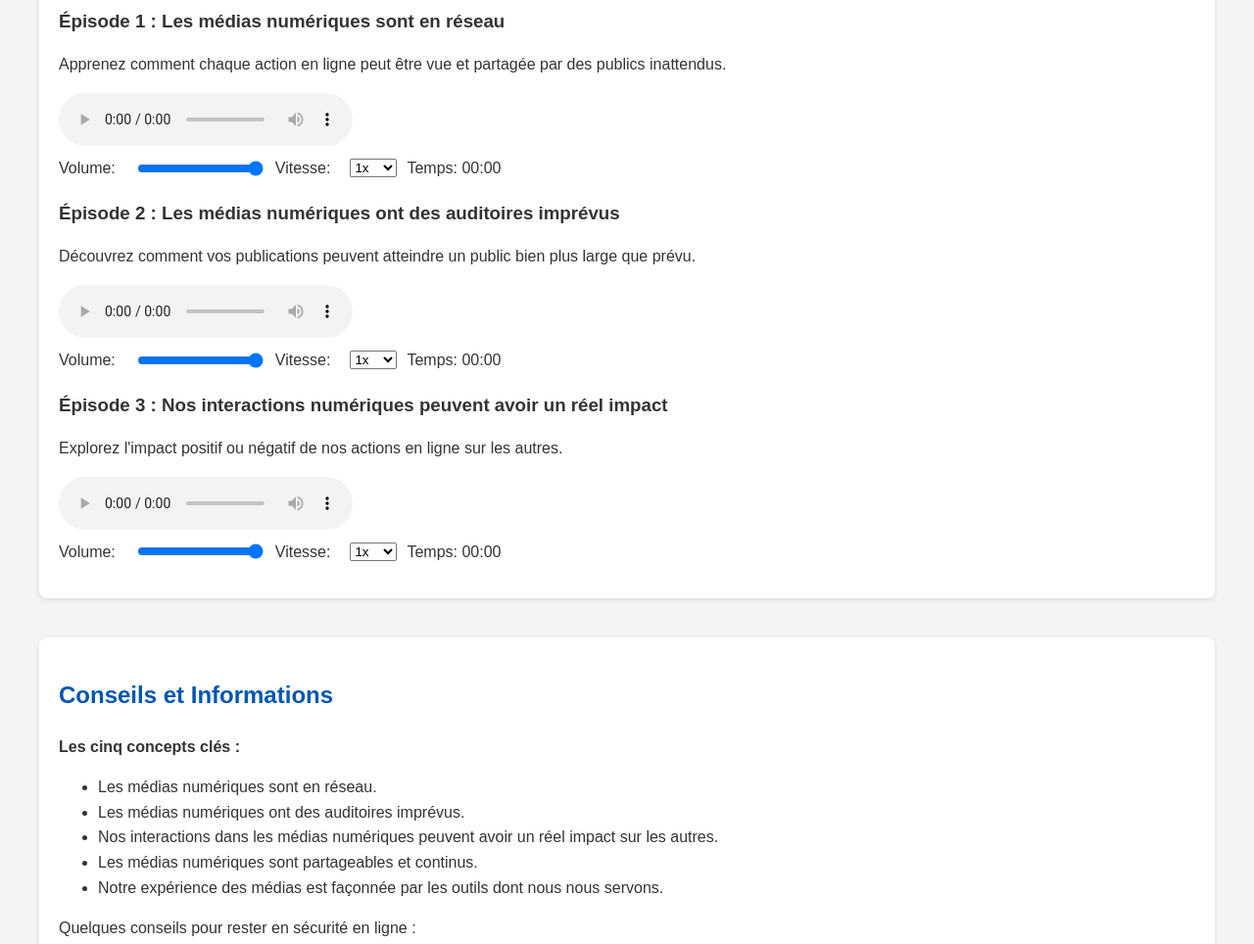
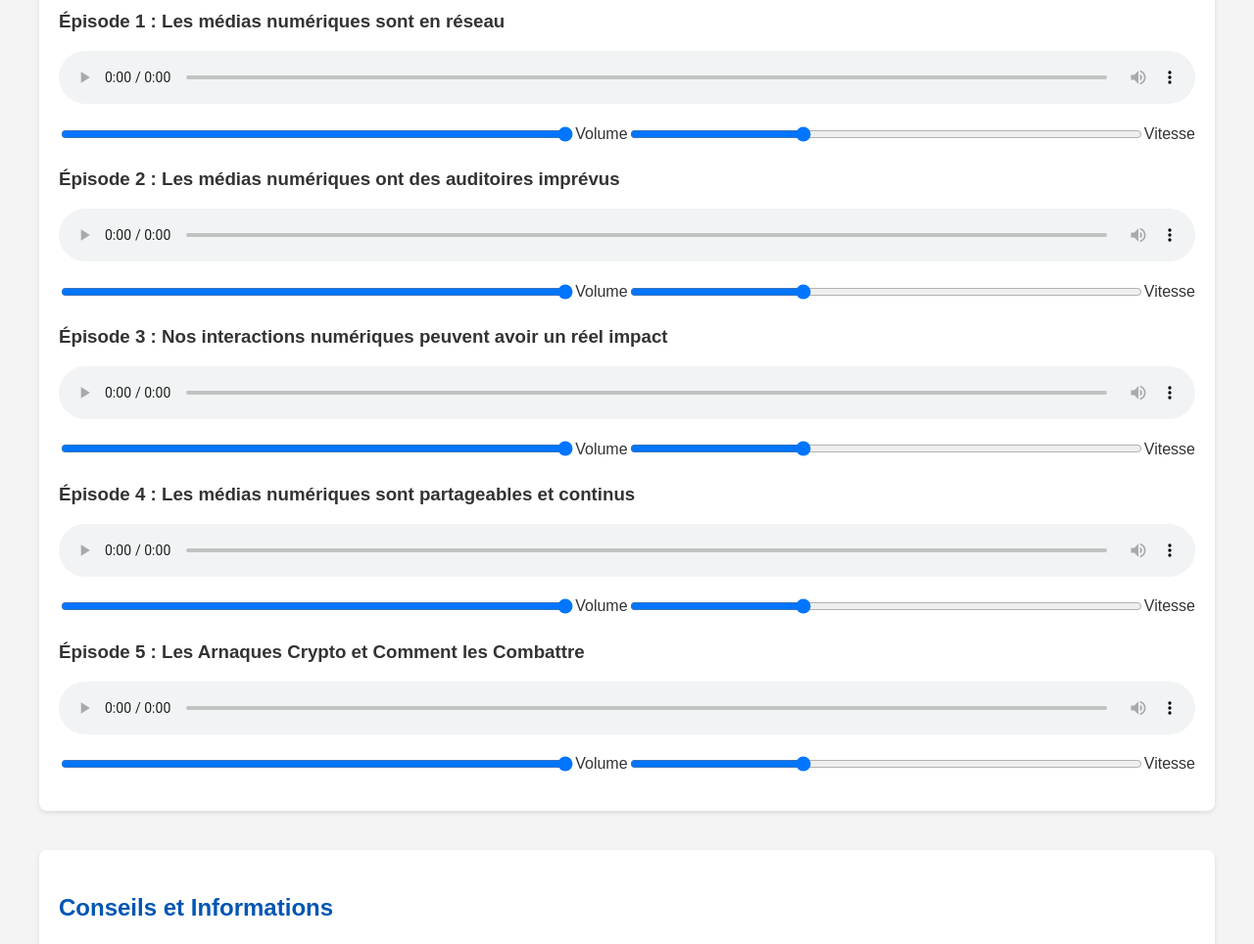
Before and after one commit to o2trappy/Le-Citoyen-Numerique, a website: page public/index.html in a window 1280 px wide. Shown: the part 600-1564 px from the top of the page at 98% size. Drawn offline with Linux system fonts and the light colour scheme.

Commit message:
Update index.html

```diff
--- a/public/index.html
+++ b/public/index.html
@@ -53,19 +53,6 @@
         .episode h3 {
             margin-bottom: 5px;
         }
-        .audio-container {
-            display: flex;
-            flex-direction: column;
-            gap: 10px;
-        }
-        .audio-controls {
-            display: flex;
-            align-items: center;
-            gap: 10px;
-        }
-        .audio-controls label {
-            margin-right: 10px;
-        }
         .play-button {
             display: inline-block;
             margin-top: 5px;
@@ -78,6 +65,19 @@
         }
         .play-button:hover {
             background: #003f8c;
+        }
+        audio {
+            width: 100%;
+            margin-top: 10px;
+        }
+        .controls {
+            display: flex;
+            justify-content: space-between;
+            align-items: center;
+            margin-top: 10px;
+        }
+        .controls input[type="range"] {
+            width: 60%;
         }
     </style>
 </head>
@@ -92,7 +92,7 @@
     </header>
 
     <div class="container">
-        <!-- Welcome Section -->
+        <!-- About Section -->
         <section id="about" class="section">
             <h2>À propos de nous</h2>
             <p><strong>Oliver</strong> : spécialiste des médias numériques, passionné par les technologies et les plateformes en ligne.</p>
@@ -103,77 +103,71 @@
         <!-- Episodes Section -->
         <section id="listen" class="section">
             <h2>Épisodes</h2>
-
             <div class="episode">
                 <h3>Épisode 1 : Les médias numériques sont en réseau</h3>
-                <p>Apprenez comment chaque action en ligne peut être vue et partagée par des publics inattendus.</p>
-                <div class="audio-container">
-                    <audio id="episode1" controls>
-                        <source src="audio/episode1.mp3" type="audio/mp3">
+                <audio controls>
+                    <source src="episode1.mp3" type="audio/mp3">
                     Votre navigateur ne supporte pas l'élément audio.
                 </audio>
-                    <div class="audio-controls">
-                        <label for="volume1">Volume:</label>
-                        <input id="volume1" type="range" min="0" max="1" step="0.01" value="1">
-                        <label for="speed1">Vitesse:</label>
-                        <select id="speed1">
-                            <option value="0.5">0.5x</option>
-                            <option value="1" selected>1x</option>
-                            <option value="1.5">1.5x</option>
-                            <option value="2">2x</option>
-                        </select>
-                        <span>Temps: <span id="time1">00:00</span></span>
+                <div class="controls">
+                    <input type="range" id="volume1" min="0" max="1" step="0.1" value="1">
+                    <label for="volume1">Volume</label>
+                    <input type="range" id="speed1" min="0.5" max="2" step="0.1" value="1">
+                    <label for="speed1">Vitesse</label>
                 </div>
             </div>
-            </div>
-
             <div class="episode">
                 <h3>Épisode 2 : Les médias numériques ont des auditoires imprévus</h3>
-                <p>Découvrez comment vos publications peuvent atteindre un public bien plus large que prévu.</p>
-                <div class="audio-container">
-                    <audio id="episode2" controls>
-                        <source src="audio/episode2.mp3" type="audio/mp3">
+                <audio controls>
+                    <source src="episode2.mp3" type="audio/mp3">
                     Votre navigateur ne supporte pas l'élément audio.
                 </audio>
-                    <div class="audio-controls">
-                        <label for="volume2">Volume:</label>
-                        <input id="volume2" type="range" min="0" max="1" step="0.01" value="1">
-                        <label for="speed2">Vitesse:</label>
-                        <select id="speed2">
-                            <option value="0.5">0.5x</option>
-                            <option value="1" selected>1x</option>
-                            <option value="1.5">1.5x</option>
-                            <option value="2">2x</option>
-                        </select>
-                        <span>Temps: <span id="time2">00:00</span></span>
+                <div class="controls">
+                    <input type="range" id="volume2" min="0" max="1" step="0.1" value="1">
+                    <label for="volume2">Volume</label>
+                    <input type="range" id="speed2" min="0.5" max="2" step="0.1" value="1">
+                    <label for="speed2">Vitesse</label>
                 </div>
             </div>
-            </div>
-
             <div class="episode">
                 <h3>Épisode 3 : Nos interactions numériques peuvent avoir un réel impact</h3>
-                <p>Explorez l'impact positif ou négatif de nos actions en ligne sur les autres.</p>
-                <div class="audio-container">
-                    <audio id="episode3" controls>
-                        <source src="audio/episode3.mp3" type="audio/mp3">
+                <audio controls>
+                    <source src="episode3.mp3" type="audio/mp3">
                     Votre navigateur ne supporte pas l'élément audio.
                 </audio>
-                    <div class="audio-controls">
-                        <label for="volume3">Volume:</label>
-                        <input id="volume3" type="range" min="0" max="1" step="0.01" value="1">
-                        <label for="speed3">Vitesse:</label>
-                        <select id="speed3">
-                            <option value="0.5">0.5x</option>
-                            <option value="1" selected>1x</option>
-                            <option value="1.5">1.5x</option>
-                            <option value="2">2x</option>
-                        </select>
-                        <span>Temps: <span id="time3">00:00</span></span>
+                <div class="controls">
+                    <input type="range" id="volume3" min="0" max="1" step="0.1" value="1">
+                    <label for="volume3">Volume</label>
+                    <input type="range" id="speed3" min="0.5" max="2" step="0.1" value="1">
+                    <label for="speed3">Vitesse</label>
                 </div>
             </div>
+            <div class="episode">
+                <h3>Épisode 4 : Les médias numériques sont partageables et continus</h3>
+                <audio controls>
+                    <source src="episode4.mp3" type="audio/mp3">
+                    Votre navigateur ne supporte pas l'élément audio.
+                </audio>
+                <div class="controls">
+                    <input type="range" id="volume4" min="0" max="1" step="0.1" value="1">
+                    <label for="volume4">Volume</label>
+                    <input type="range" id="speed4" min="0.5" max="2" step="0.1" value="1">
+                    <label for="speed4">Vitesse</label>
                 </div>
-
-            <!-- Repeat this block for the remaining episodes -->
+            </div>
+            <div class="episode">
+                <h3>Épisode 5 : Les Arnaques Crypto et Comment les Combattre</h3>
+                <audio controls>
+                    <source src="episode5.mp3" type="audio/mp3">
+                    Votre navigateur ne supporte pas l'élément audio.
+                </audio>
+                <div class="controls">
+                    <input type="range" id="volume5" min="0" max="1" step="0.1" value="1">
+                    <label for="volume5">Volume</label>
+                    <input type="range" id="speed5" min="0.5" max="2" step="0.1" value="1">
+                    <label for="speed5">Vitesse</label>
+                </div>
+            </div>
         </section>
 
         <!-- Tips and Info Section -->
@@ -199,53 +193,28 @@
     </div>
 
     <script>
-        function updateTime(player, timeElement) {
-            const minutes = Math.floor(player.currentTime / 60);
-            const seconds = Math.floor(player.currentTime % 60);
-            timeElement.textContent = `${minutes}:${seconds < 10 ? '0' : ''}${seconds}`;
-        }
+        // Volume and Speed control
+        const controls = [
+            {volume: "volume1", speed: "speed1", audioId: 1},
+            {volume: "volume2", speed: "speed2", audioId: 2},
+            {volume: "volume3", speed: "speed3", audioId: 3},
+            {volume: "volume4", speed: "speed4", audioId: 4},
+            {volume: "volume5", speed: "speed5", audioId: 5}
+        ];
 
-        // Episode 1 controls
-        const episode1 = document.getElementById('episode1');
-        const volume1 = document.getElementById('volume1');
-        const speed1 = document.getElementById('speed1');
-        const time1 = document.getElementById('time1');
+        controls.forEach(control => {
+            const audio = document.querySelector(`audio:nth-of-type(${control.audioId})`);
+            const volumeControl = document.getElementById(control.volume);
+            const speedControl = document.getElementById(control.speed);
 
-        episode1.volume = volume1.value;
-
-        volume1.addEventListener('input', () => {
-            episode1.volume = volume1.value;
+            volumeControl.addEventListener('input', () => {
+                audio.volume = volumeControl.value;
             });
 
-        speed1.addEventListener('change', () => {
-            episode1.playbackRate = parseFloat(speed1.value);
+            speedControl.addEventListener('input', () => {
+                audio.playbackRate = speedControl.value;
             });
-
-        episode1.addEventListener('timeupdate', () => {
-            updateTime(episode1, time1);
         });
-
-        // Episode 2 controls (same as Episode 1)
-        const episode2 = document.getElementById('episode2');
-        const volume2 = document.getElementById('volume2');
-        const speed2 = document.getElementById('speed2');
-        const time2 = document.getElementById('time2');
-
-        episode2.volume = volume2.value;
-
-        volume2.addEventListener('input', () => {
-            episode2.volume = volume2.value;
-        });
-
-        speed2.addEventListener('change', () => {
-            episode2.playbackRate = parseFloat(speed2.value);
-        });
-
-        episode2.addEventListener('timeupdate', () => {
-            updateTime(episode2, time2);
-        });
-
-        // Repeat similar script for other episodes
     </script>
 </body>
 </html>
```
Lines whose indentation alone changed are shown as unchanged.
